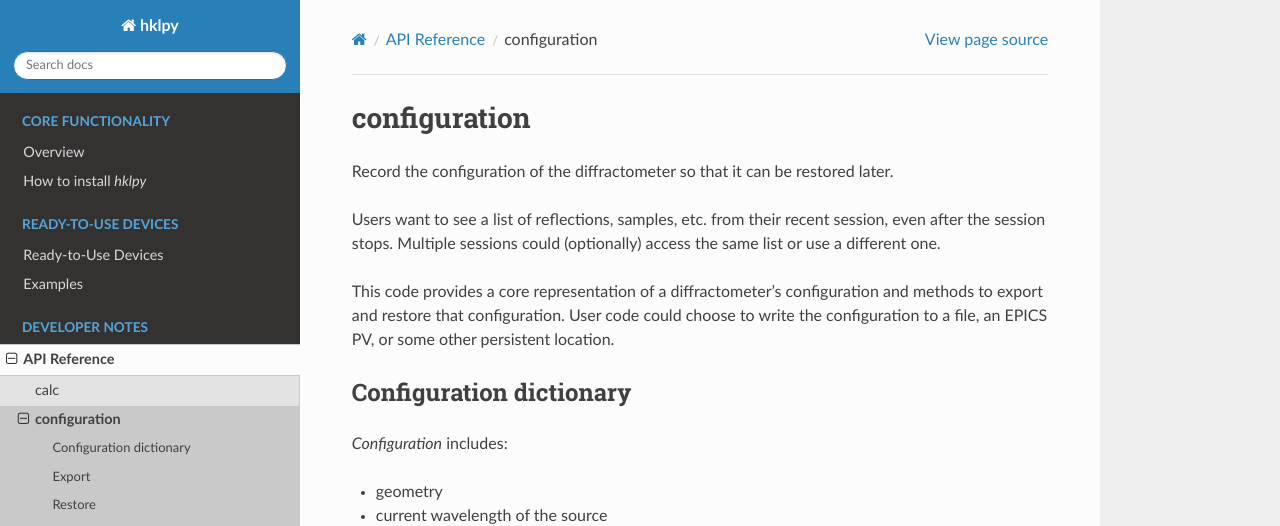
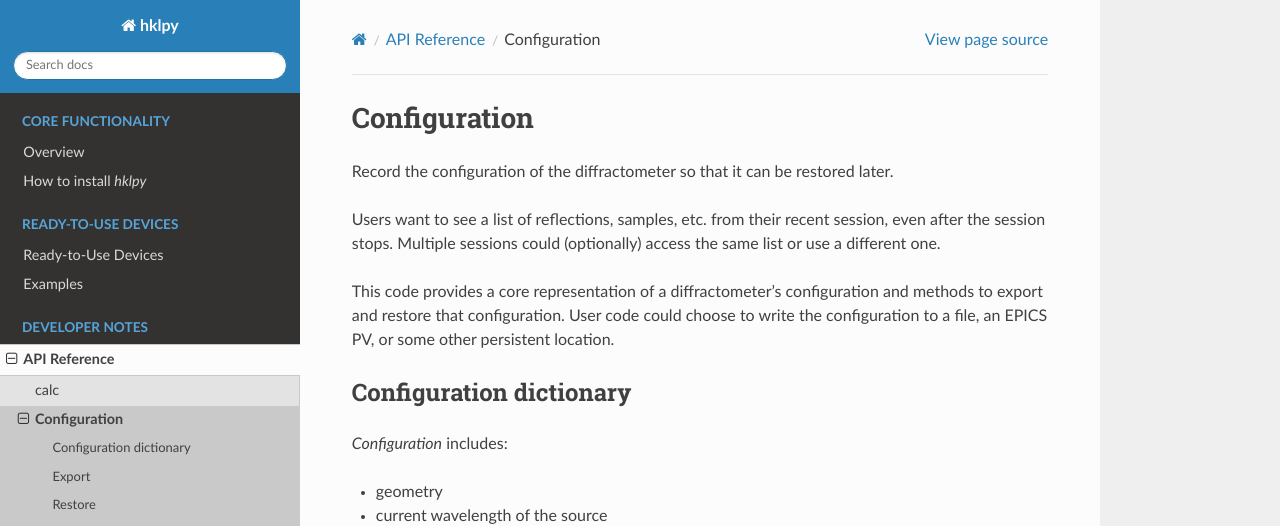
Before and after one commit to bluesky/hklpy, a Sphinx documentation site: the page built from docs/source/configuration.rst, in a window 1280 px wide and 900 px high. Shown: the top 526 px of the window. Built offline with Sphinx 7.4.7 and the Read the Docs theme 2.0.0, drawn with Linux system fonts in a browser that asks for light colours; the version number could not be read and is left out.

```diff
--- a/docs/source/configuration.rst
+++ b/docs/source/configuration.rst
@@ -1,7 +1,7 @@
 
 .. _configuration:
 
-configuration
+Configuration
 -------------
 
 Record the configuration of the diffractometer so that it can be restored later.
```
